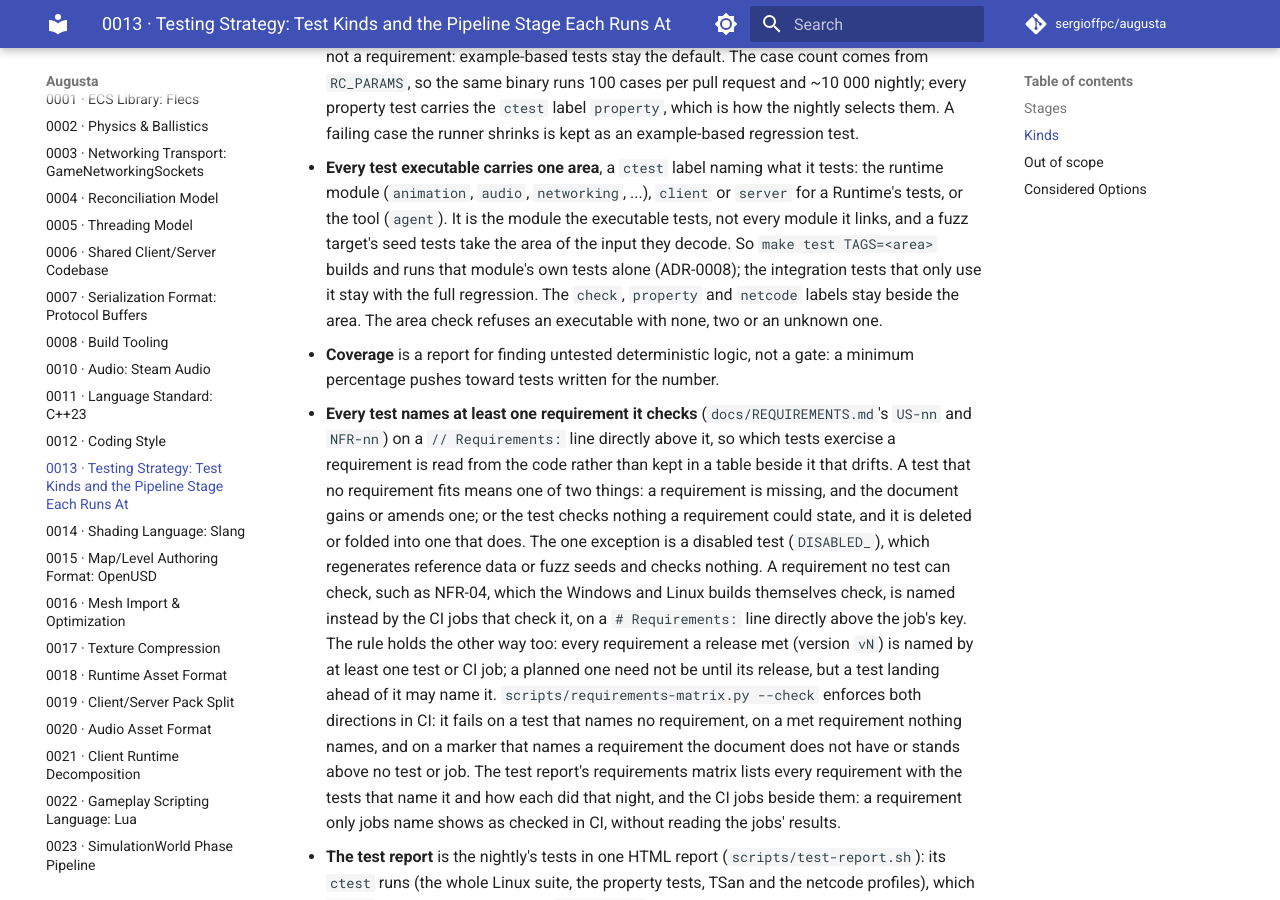
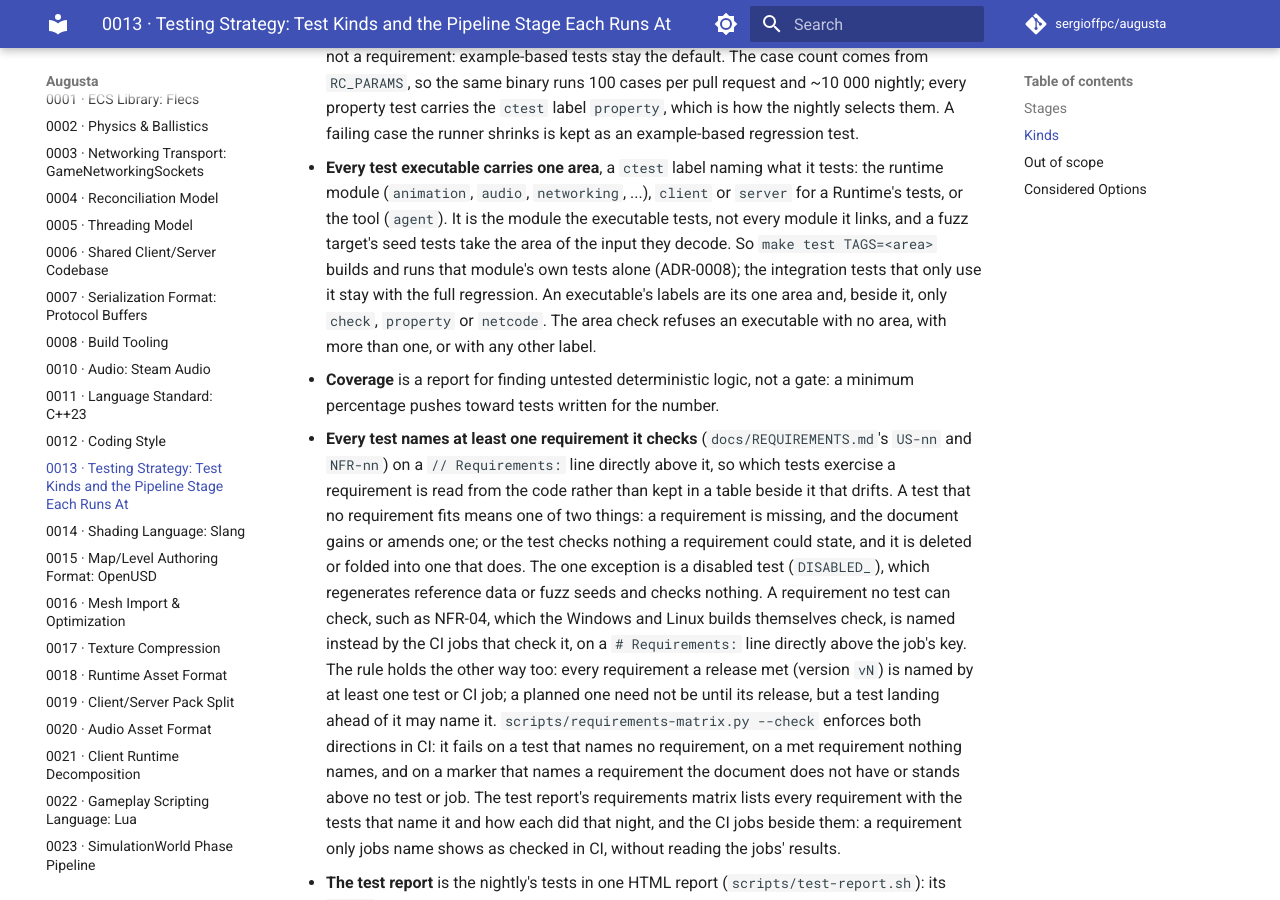
Before and after one commit to sergioffpc/augusta, an MkDocs documentation site: the page built from docs/adr/0013-testing-and-benchmarking.md, in a window 1280 px wide and 900 px high, scrolled down 4902 px. Built offline with MkDocs 1.6.1 and Material for MkDocs 9.7.7, drawn with Linux system fonts in a browser that asks for light colours; comment, search, counter and statistics services are not loaded.

Commit message:
refactor(test): one rule for test listfiles and area labels
cmake/TestAreas.cmake now owns both: augusta_test_listfiles lists the
test listfiles (tests/, tests/fuzz/, tools/*/tests/) for the area
vocabulary, tests/CMakeLists.txt (which still drops the tools' unless
AUGUSTA_TOOLS) and the area check; augusta_test_label_areas splits an
executable's labels into its areas and anything besides check, property
and netcode. The check now refuses "more than one area", not "two".

make labels prints the areas configure wrote to test_areas.txt, so they
show before any test is built (US-36). The coding standards point to
ADR-0013 for the area rule, which now states that an executable carries
its one area and only check, property or netcode beside it.

requirements-matrix.py drops Requirement.path, always the one document:
check() takes the document instead, and its docstring is whole sentences.

Co-Authored-By: Claude Opus 5.5 <noreply@anthropic.com>

```diff
--- a/docs/adr/0013-testing-and-benchmarking.md
+++ b/docs/adr/0013-testing-and-benchmarking.md
@@ -196,9 +196,9 @@ more stages it runs at, chosen by how long it takes and how noisy its result is.
   executable tests, not every module it links, and a fuzz target's seed tests
   take the area of the input they decode. So `make test TAGS=<area>` builds and
   runs that module's own tests alone (ADR-0008); the integration tests that only
-  use it stay with the full regression. The `check`, `property` and `netcode`
-  labels stay beside the area. The area check refuses an executable with none,
-  two or an unknown one.
+  use it stay with the full regression. An executable's labels are its one area
+  and, beside it, only `check`, `property` or `netcode`. The area check refuses
+  an executable with no area, with more than one, or with any other label.
 - **Coverage** is a report for finding untested deterministic logic, not a gate:
   a minimum percentage pushes toward tests written for the number.
 - **Every test names at least one requirement it checks**
```
Also changed, not shown: docs/adr/0008-build-tooling.md (+2 -1 lines), docs/agents/coding-standards.md (+3 -9 lines), 6 other files.
